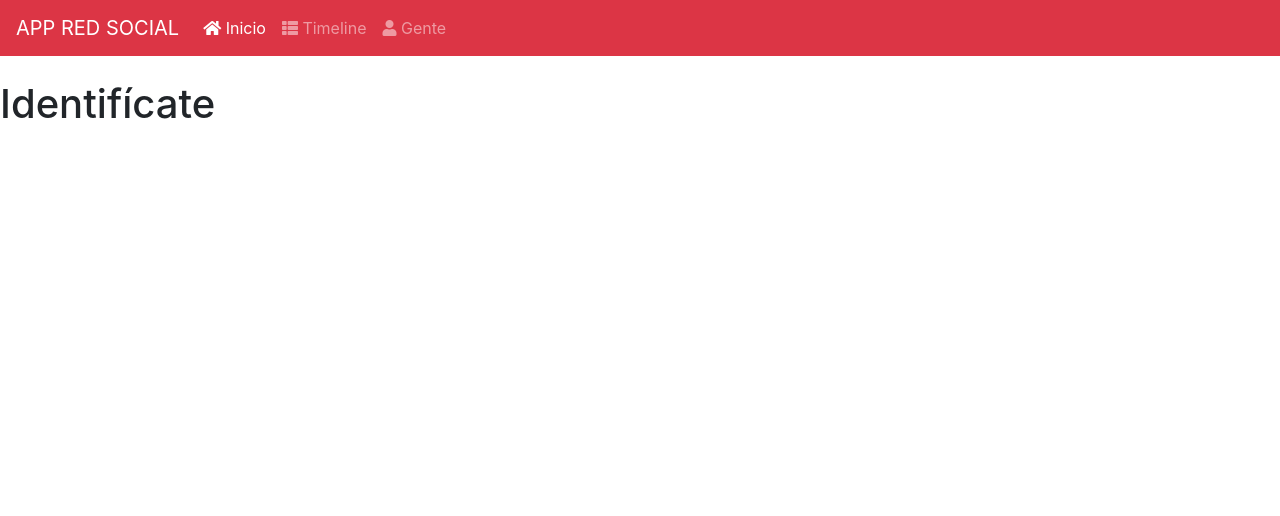
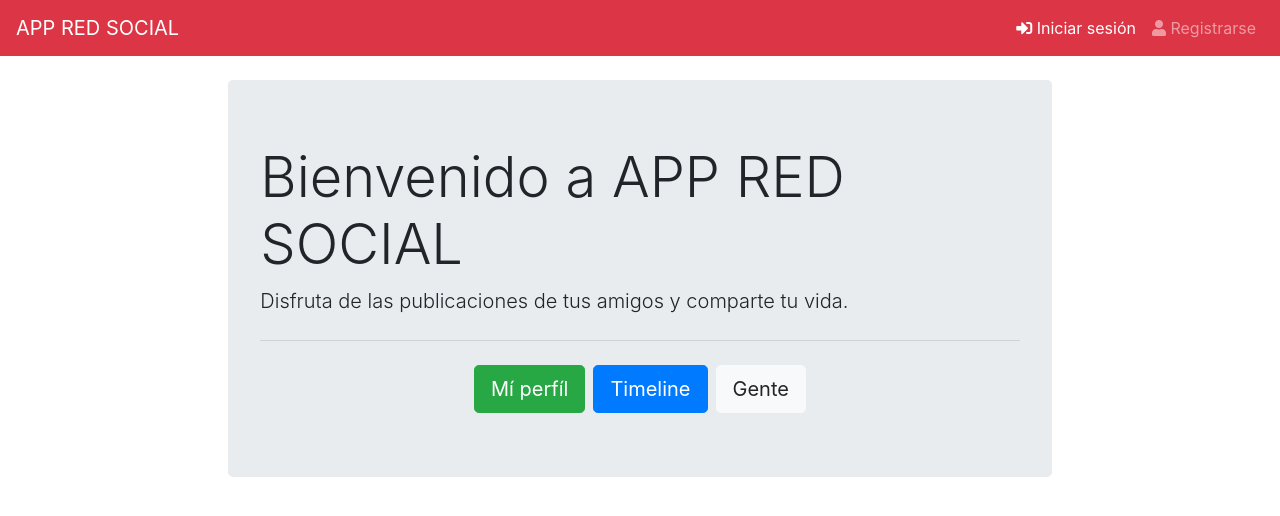
Before and after one commit to jpablopachar/app-redSocial, an Angular app in the folder client/: page / in a window 1280 px wide. Shown: the top 516 px of the page. Built offline with nearby package versions, Linux system fonts and the light colour scheme.

Commit message:
Se crea la funcionalidad para registrar, iniciar sesión y obtener contadores y estadísticas

```diff
--- a/client/src/app/app.component.html
+++ b/client/src/app/app.component.html
@@ -4,9 +4,9 @@
     <span class="navbar-toggler-icon"></span>
   </button>
   <div class="collapse navbar-collapse" id="navbarSupportedContent">
-    <ul class="navbar-nav mr-auto">
+    <ul class="navbar-nav mr-auto" *ngIf="identidad">
       <li class="nav-item active">
-        <a class="nav-link" href="#"><i class="fas fa-home"></i> Inicio <span class="sr-only">(current)</span></a>
+        <a class="nav-link" [routerLink]="['/inicio']" [routerLinkActive]="['active']"><i class="fas fa-home"></i> Inicio <span class="sr-only">(current)</span></a>
       </li>
       <li class="nav-item">
         <a class="nav-link" href="#"><i class="fas fa-th-list"></i> Timeline</a>
@@ -15,6 +15,27 @@
         <a class="nav-link" href="#"><i class="fas fa-user"></i> Gente</a>
       </li>
     </ul>
+    <ul class="navbar-nav ml-auto" *ngIf="identidad">
+      <li class="avatar">
+        <!-- Cargar imágen del usuario -->
+      </li>
+      <li class="nav-item dropdown">
+        <a class="nav-link dropdown-toggle" href="#" id="navbarDropdown" role="button" data-toggle="dropdown" aria-haspopup="true" aria-expanded="false">{{identidad.nombres}} <span class="caret"></span></a>
+        <div class="dropdown-menu dropdown-menu-right" aria-labelledby="navbarDropdown">
+          <a class="dropdown-item" href="#"><i class="fas fa-user"></i> Mí perfíl</a>
+          <a class="dropdown-item" href="#"><i class="fas fa-cog"></i> Mis datos</a>
+          <a class="dropdown-item" href="#" (click)="cerrarSesion()"><i class="fas fa-sign-out-alt"></i> Cerrar sesión</a>
+        </div>
+      </li>
+    </ul>
+    <ul class="navbar-nav ml-auto" *ngIf="!identidad">
+      <li class="nav-item active">
+        <a class="nav-link" [routerLink]="['/iniciarSesion']" [routerLinkActive]="['active']"><i class="fas fa-sign-in-alt"></i> Iniciar sesión <span class="sr-only">(current)</span></a>
+      </li>
+      <li class="nav-item">
+        <a class="nav-link" [routerLink]="['/registrarse']" [routerLinkActive]="['active']"><i class="fas fa-user"></i> Registrarse</a>
+      </li>
+    </ul>
   </div>
 </nav>
 <router-outlet></router-outlet>
--- a/client/src/app/app.component.ts
+++ b/client/src/app/app.component.ts
@@ -1,10 +1,37 @@
-import { Component } from '@angular/core';
+import { Component, OnInit, DoCheck } from '@angular/core';
+import { Router, ActivatedRoute, Params } from '@angular/router';
+
+import { UsuarioService } from './services/usuario.service';
 
 @Component({
   selector: 'app-root',
   templateUrl: './app.component.html',
-  styleUrls: ['./app.component.css']
+  styleUrls: ['./app.component.css'],
+  providers: [UsuarioService]
 })
-export class AppComponent {
-  titulo = 'APP RED SOCIAL';
+export class AppComponent implements OnInit, DoCheck {
+  public titulo: string;
+  public identidad;
+
+  constructor(private _route: ActivatedRoute, private _router: Router, private _usuarioService: UsuarioService) {
+    this.titulo = 'APP RED SOCIAL';
+  }
+
+  ngOnInit() {
+    this.identidad = this._usuarioService.obtenerIdentidad();
+    console.log(this.identidad);
+  }
+
+  // Actualiza el valor de identidad de forma dinámica
+  ngDoCheck() {
+    this.identidad = this._usuarioService.obtenerIdentidad();
+  }
+
+  cerrarSesion() {
+    localStorage.clear();
+
+    this.identidad = null;
+
+    this._router.navigate(['/']);
+  }
 }
--- a/client/src/app/app.module.ts
+++ b/client/src/app/app.module.ts
@@ -7,12 +7,14 @@ import { AppComponent } from './app.component';
 import { routing, appRoutingProviders } from './app.routing';
 import { IniciarSesionComponent } from './components/iniciar-sesion/iniciar-sesion.component';
 import { RegistrarComponent } from './components/registrar/registrar.component';
+import { InicioComponent } from './components/inicio/inicio.component';
 
 @NgModule({
   declarations: [
     AppComponent,
     IniciarSesionComponent,
-    RegistrarComponent
+    RegistrarComponent,
+    InicioComponent
   ],
   imports: [
     BrowserModule,
--- a/client/src/app/app.routing.ts
+++ b/client/src/app/app.routing.ts
@@ -3,9 +3,11 @@ import { Routes, RouterModule } from '@angular/router';
 
 import { IniciarSesionComponent } from './components/iniciar-sesion/iniciar-sesion.component';
 import { RegistrarComponent } from './components/registrar/registrar.component';
+import { InicioComponent } from './components/inicio/inicio.component';
 
 const appRoutes: Routes = [
-  {path: '', component: IniciarSesionComponent},
+  {path: '', component: InicioComponent},
+  {path: 'inicio', component: InicioComponent},
   {path: 'iniciarSesion', component: IniciarSesionComponent},
   {path: 'registrarse', component: RegistrarComponent}
 ];
--- a/client/src/app/components/iniciar-sesion/iniciar-sesion.component.html
+++ b/client/src/app/components/iniciar-sesion/iniciar-sesion.component.html
@@ -1 +1,22 @@
-<h1>{{titulo}}</h1>
+<div class="col-md-5">
+  <h1 class="h1-strong">{{titulo}}</h1>
+  <div class="alert alert-success" *ngIf="estado == 'exito'">
+    Te has identificado correctamente. ¡Bienvenido!
+  </div>
+  <div class="alert alert-danger" *ngIf="estado == 'error'">
+    No te has podido identificar correctamente.
+  </div>
+  <form #iniciarSesionForm="ngForm" (ngSubmit)="onSubmit(iniciarSesionForm)" class="col-md-12">
+    <div class="form-group">
+      <label>Correo</label>
+      <input type="email" name="correo" class="form-control" #correo="ngModel" [(ngModel)]="usuario.correo" pattern="[a-z0-9._%+-]+@[a-z0-9.-]+\.[a-z]{2,4}$" required>
+      <span *ngIf="!correo.valid && correo.touched">¡El correo es obligatorio!</span>
+    </div>
+    <div class="form-group">
+      <label>Contraseña</label>
+      <input type="password" name="contrasena" class="form-control" #contrasena="ngModel" [(ngModel)]="usuario.contrasena" required>
+      <span *ngIf="!contrasena.valid && contrasena.touched">¡La contraseña es obligatoria!</span>
+    </div>
+    <button type="submit" class="btn btn-success" [disabled]="!iniciarSesionForm.form.valid">{{titulo}}</button>
+  </form>
+</div>
--- a/client/src/app/components/iniciar-sesion/iniciar-sesion.component.ts
+++ b/client/src/app/components/iniciar-sesion/iniciar-sesion.component.ts
@@ -1,19 +1,87 @@
 import { Component, OnInit } from '@angular/core';
+import { Router, ActivatedRoute, Params } from '@angular/router';
+import { Usuario } from '../../models/usuario';
+import { UsuarioService } from 'src/app/services/usuario.service';
 
 @Component({
   selector: 'app-iniciar-sesion',
   templateUrl: './iniciar-sesion.component.html',
-  styleUrls: ['./iniciar-sesion.component.css']
+  styleUrls: ['./iniciar-sesion.component.css'],
+  providers: [UsuarioService]
 })
 export class IniciarSesionComponent implements OnInit {
-  titulo: string;
+  public titulo: string;
+  public usuario: Usuario;
+  public estado: string;
+  public identidad;
+  public token;
 
-  constructor() {
-    this.titulo = 'Identifícate';
+  constructor(private _route: ActivatedRoute, private _router: Router, private _usuarioService: UsuarioService) {
+    this.titulo = 'Iniciar Sesión';
+    this.usuario = new Usuario('', '', '', '', '', '', 'ROLE_USER', '');
   }
 
   ngOnInit() {
-    console.log('¡Componente iniciar-sesion cargado!');
+
   }
 
+  onSubmit() {
+    this._usuarioService.iniciarSesion(this.usuario).subscribe((res) => {
+      this.identidad = res.usuario;
+
+      console.log(this.identidad);
+
+      if (!this.identidad || !this.identidad._id) {
+        this.estado = 'error';
+      } else {
+        // Persistir datos del usuario
+        localStorage.setItem('identidad', JSON.stringify(this.identidad));
+        // Obtener el token
+        this.obtenerToken();
+      }
+    }, (error) => {
+      const mensajeError = <any>error;
+
+      console.log(mensajeError);
+
+      if (mensajeError != null) {
+        this.estado = 'error';
+      }
+    });
+  }
+
+  obtenerToken() {
+    this._usuarioService.iniciarSesion(this.usuario, 'true').subscribe((res) => {
+      this.token = res.token;
+
+      console.log(this.token);
+
+      if (this.token.length <= 0) {
+        this.estado = 'error';
+      } else {
+        // Persistir token del usuario
+        localStorage.setItem('token', this.token);
+        // Obtener los contadores o estadísticas del usuario
+        this.obtenerContadores();
+      }
+    }, (error) => {
+      const mensajeError = <any>error;
+
+      console.log(mensajeError);
+
+      if (mensajeError != null) {
+        this.estado = 'error';
+      }
+    });
+  }
+
+  obtenerContadores() {
+    this._usuarioService.obtenerContadores().subscribe((res) => {
+      localStorage.setItem('estadisticas', JSON.stringify(res));
+
+      this.estado = 'exito';
+
+      this._router.navigate(['/']);
+    }, error => console.log(<any>error));
+  }
 }
--- /dev/null
+++ b/client/src/app/components/inicio/inicio.component.html
@@ -0,0 +1,12 @@
+<div class="col-md-8 offset-md-2">
+  <div class="jumbotron">
+    <h1 class="display-4">{{titulo}}</h1>
+    <p class="lead">Disfruta de las publicaciones de tus amigos y comparte tu vida.</p>
+    <hr class="my-4">
+    <div class="d-flex justify-content-center">
+      <a class="btn btn-success btn-lg mr-md-2" href="#" role="button">Mí perfíl</a>
+      <a class="btn btn-primary btn-lg mr-md-2" href="#" role="button">Timeline</a>
+      <a class="btn btn-light btn-lg" href="#" role="button">Gente</a>
+    </div>
+  </div>
+</div>
--- /dev/null
+++ b/client/src/app/components/inicio/inicio.component.ts
@@ -0,0 +1,19 @@
+import { Component, OnInit } from '@angular/core';
+
+@Component({
+  selector: 'app-inicio',
+  templateUrl: './inicio.component.html',
+  styleUrls: ['./inicio.component.css']
+})
+export class InicioComponent implements OnInit {
+  public titulo: string;
+
+  constructor() {
+    this.titulo = 'Bienvenido a APP RED SOCIAL';
+  }
+
+  ngOnInit() {
+    console.log('¡Componente inicio cargado!');
+  }
+
+}
--- a/client/src/app/components/registrar/registrar.component.ts
+++ b/client/src/app/components/registrar/registrar.component.ts
@@ -10,9 +10,9 @@ import { UsuarioService } from 'src/app/services/usuario.service';
   providers: [UsuarioService]
 })
 export class RegistrarComponent implements OnInit {
-  titulo: string;
-  usuario: Usuario;
-  estado: string;
+  public titulo: string;
+  public usuario: Usuario;
+  public estado: string;
 
   constructor(private _route: ActivatedRoute, _router: Router, private _usuarioService: UsuarioService) {
     this.titulo = 'Regístrate';
--- a/client/src/app/services/usuario.service.ts
+++ b/client/src/app/services/usuario.service.ts
@@ -10,6 +10,9 @@ import { Usuario } from '../models/usuario';
 })
 export class UsuarioService {
   public url: string;
+  public identidad;
+  public token;
+  public estadisticas;
 
   constructor(public _http: HttpClient) {
     this.url = GLOBAL.url;
@@ -21,4 +24,61 @@ export class UsuarioService {
 
     return this._http.post(this.url + 'registrarse', params, {headers: headers});
   }
+
+  iniciarSesion(usuario, obtenerToken = null): Observable<any> {
+    if (obtenerToken != null) {
+      usuario.obtenerToken = obtenerToken;
+    }
+
+    const params = JSON.stringify(usuario);
+    const headers = new HttpHeaders().set('Content-Type', 'application/json');
+
+    return this._http.post(this.url + 'iniciarSesion', params, {headers: headers});
+  }
+
+  obtenerIdentidad() {
+    const identidad = JSON.parse(localStorage.getItem('identidad'));
+
+    if (identidad !== 'undefined') {
+      this.identidad = identidad;
+    } else {
+      this.identidad = null;
+    }
+
+    return this.identidad;
+  }
+
+  obtenerToken() {
+    const token = localStorage.getItem('token');
+
+    if (token !== 'undefined') {
+      this.token = token;
+    } else {
+      this.token = null;
+    }
+
+    return this.token;
+  }
+
+  obtenerEstadisticas() {
+    const estadisticas = JSON.parse(localStorage.getItem('estadisticas'));
+
+    if (estadisticas !== 'undefined') {
+      this.estadisticas = estadisticas;
+    } else {
+      this.estadisticas = null;
+    }
+
+    return this.estadisticas;
+  }
+
+  obtenerContadores(idUsuario = null): Observable<any> {
+    const headers = new HttpHeaders().set('Content-Type', 'application/json').set('Authorization', this.obtenerToken());
+
+    if (idUsuario !== null) {
+      return this._http.get(this.url + 'contadores/' + idUsuario, {headers: headers});
+    } else {
+      return this._http.get(this.url + 'contadores/', {headers: headers});
+    }
+  }
 }
```
Also changed, not shown: client/src/app/components/inicio/inicio.component.css (added), client/src/styles.css (line endings or trailing spaces), 1 other file (tests, documents, lock files or other folders).
